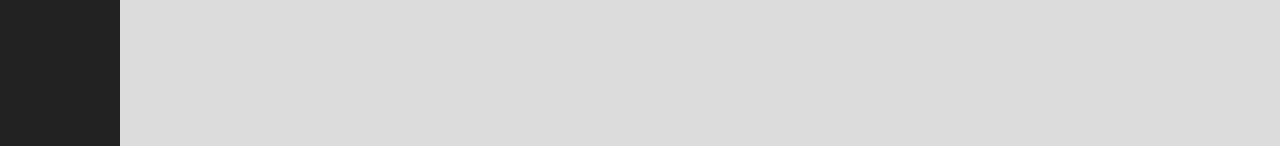
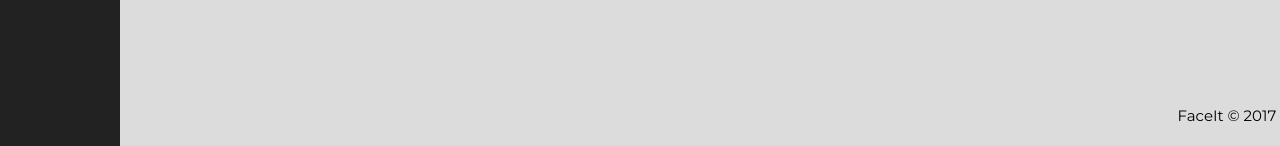
Before and after one commit to brandonzink/Software-Dev-Project, a PHP site: page /homePage.php in a window 1280 px wide. Shown: the part 654-800 px from the top of the page. Run offline with PHP 8.4, Linux system fonts and the light colour scheme.

Commit message:
Copyright
Added a copyright thing to the bottom right of each page.

```diff
--- a/Pages/homePage.php
+++ b/Pages/homePage.php
@@ -55,6 +55,11 @@ body, h1,h2,h3,h4,h5,h6 {font-family: "Montserrat", sans-serif}
     <hr style="width:200px" class="w3-text-black">
     <p>Change this to the text boxes for submitting content.
     </p>
+  </div>
+
+  <div style="position: fixed; top: 93%; left: 92%;">
+      <p>FaceIt © 2017</p>
+  </div>
 
 </div>
 
--- a/Pages/index.php
+++ b/Pages/index.php
@@ -114,6 +114,11 @@ input[type="password"] {
     </CENTER>
 
 </header>
+
+   <div style="position: fixed; top: 95%; left: 67%;">
+      <p>FaceIt © 2017</p>
+  </div>
+
 </body>
 </html>
 
--- a/Pages/profilePage.php
+++ b/Pages/profilePage.php
@@ -82,6 +82,10 @@ body, h1,h2,h3,h4,h5,h6 {font-family: "Montserrat", sans-serif}
     <p>Facilitate conversation, share knowledge, and connect like minded people.</p>
   </header>
 
+  <div style="position: fixed; top: 93%; left: 92%;">
+      <p>FaceIt © 2017</p>
+  </div>
+
 <!-- This is where the user profile goes --> <br>
 <!-- user name, edit profile button -->
 <name>Cam Connor</name>
--- a/Pages/submitContentPage.php
+++ b/Pages/submitContentPage.php
@@ -74,6 +74,12 @@ body, h1,h2,h3,h4,h5,h6 {font-family: "Montserrat", sans-serif}
       <textarea name="content" placeholder="Post Content" rows="10" cols="75"></textarea>
     </p>
 
+  </div>
+
+  <div style="position: fixed; top: 93%; left: 92%;">
+      <p>FaceIt © 2017</p>
+  </div>
+
 </div>
 
 </body>
```
